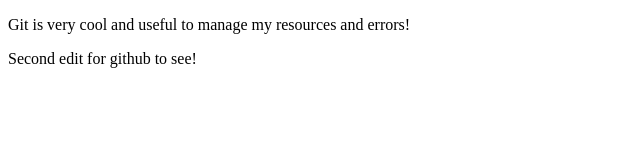
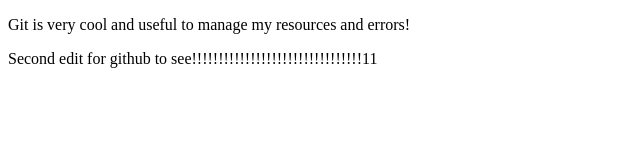
Before and after one commit to Alexjohnws/git-test, a plain HTML site: page index.html in a window 1280 px wide. Shown: the whole page, without its empty margins (0-640 px from the left). Drawn offline with Linux system fonts and the light colour scheme.

Commit message:
Update index.html
shouting x20

```diff
--- a/index.html
+++ b/index.html
@@ -4,6 +4,6 @@
 <article>
  <section>
    <p> Git is very cool and useful to manage my resources and errors! </p>
-   <p> Second edit for github to see! </p>
+   <p> Second edit for github to see!!!!!!!!!!!!!!!!!!!!!!!!!!!!!!!!11 </p>
  </section>
 </article>
```
